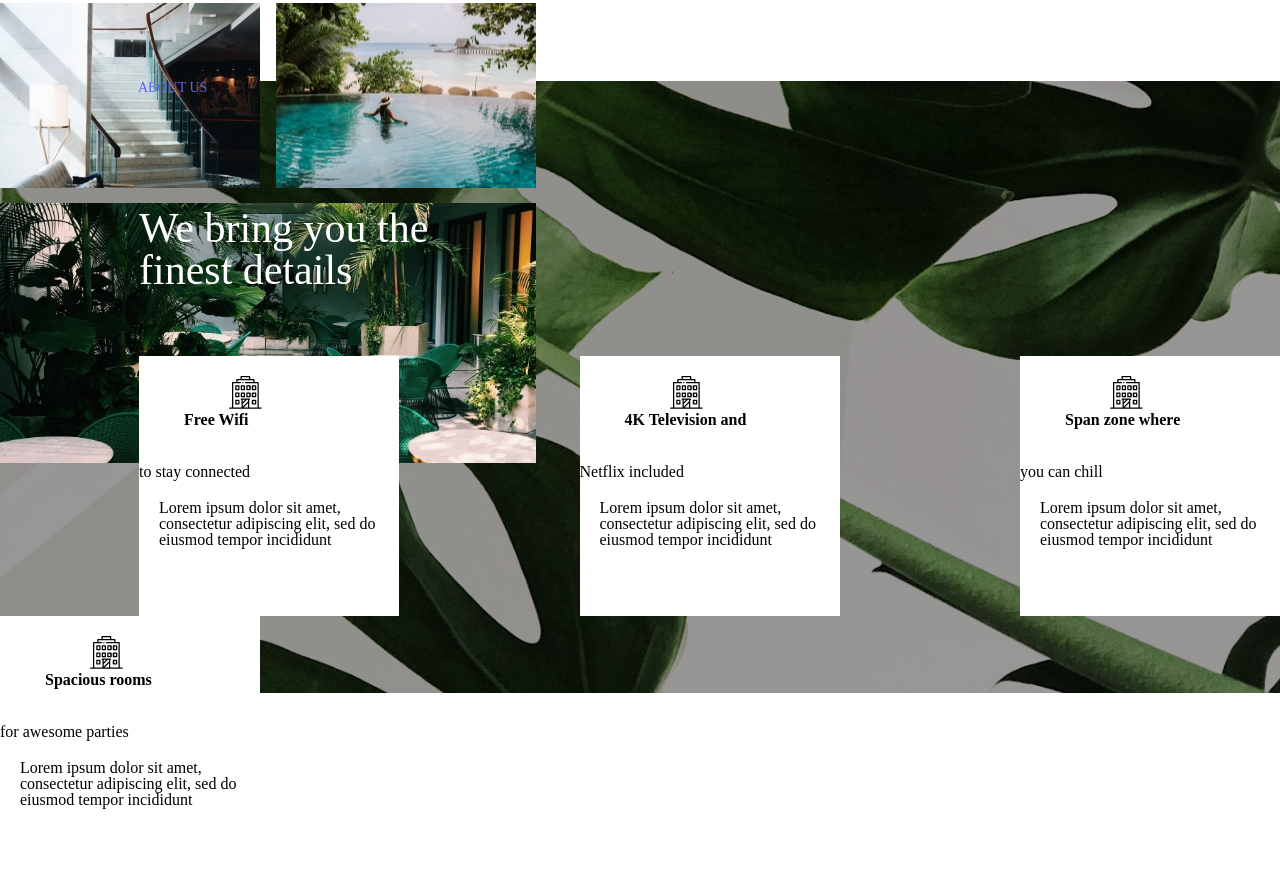
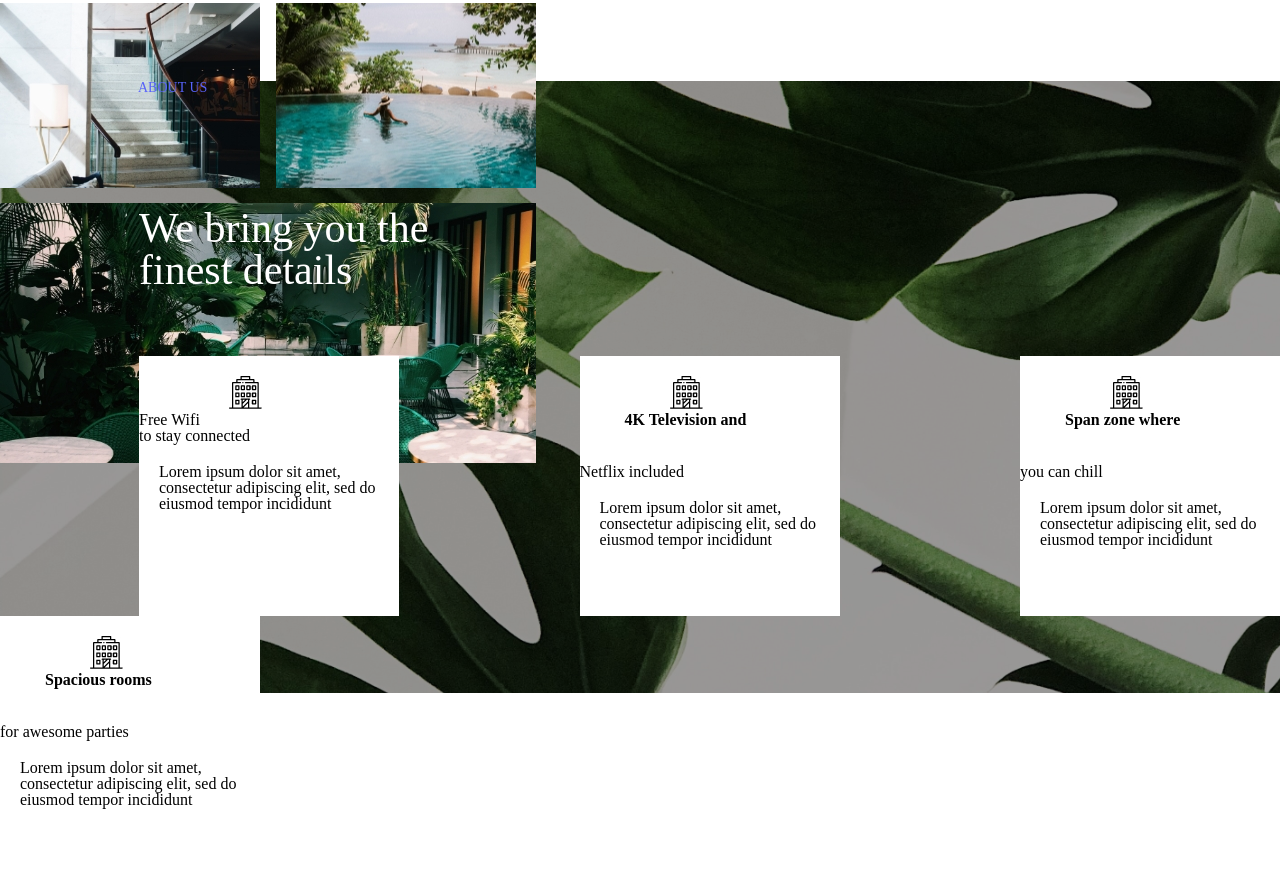
Before and after one commit to iakankia/midterm, a plain HTML site: page index.html in a window 1280 px wide. Shown: the part 885-1761 px from the top of the page. Drawn offline with Linux system fonts and the light colour scheme.

Commit message:
Update index.html

```diff
--- a/index.html
+++ b/index.html
@@ -67,7 +67,7 @@
 				<div class="box-container">
 					<div class="box1">
 						<img class="box-img" src="images/lil-photo.jpg" alt="building">
-						<h3 class="h3">Free Wifi </h3>
+						<h3 class="first-h3">Free Wifi </h3>
 						<p class="stay">to stay connected</p>
 						<p class="box-paragraph">Lorem ipsum dolor sit amet, consectetur adipiscing elit, sed do eiusmod tempor incididunt <!-- ut labore et dolore magna aliqua. Ut enim ad minim veniam, quis nostrud exercitation ullamco laboris nisi ut aliquip ex ea commodo consequat. --></p>
 					</div>
```
